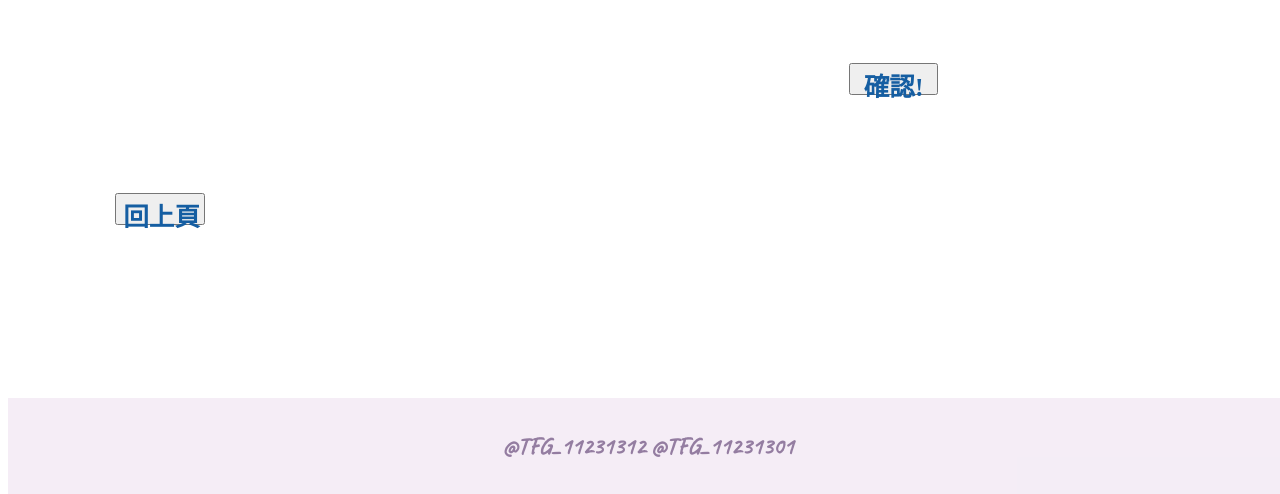
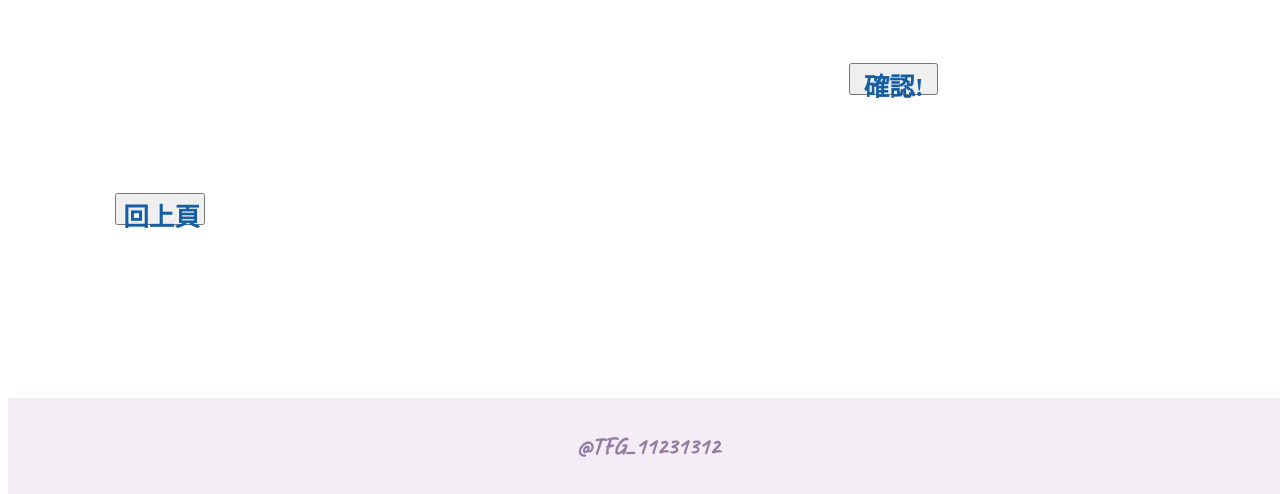
Before and after one commit to Jewelllll/11231312_webPrject, a plain HTML site: page phy_tthr.html in a window 1280 px wide. Shown: the part 306-800 px from the top of the page. Drawn offline with Linux system fonts and the light colour scheme; a web font is replaced by a local one.

Commit message:
Update phy_tthr.html

```diff
--- a/phy_tthr.html
+++ b/phy_tthr.html
@@ -38,7 +38,7 @@
     回上頁
   </button>
   <footer>
-    <h3>@TFG_11231312 @TFG_11231301</h3>
+    <h3>@TFG_11231312</h3>
   </footer>
 </body>
 <script>
```
